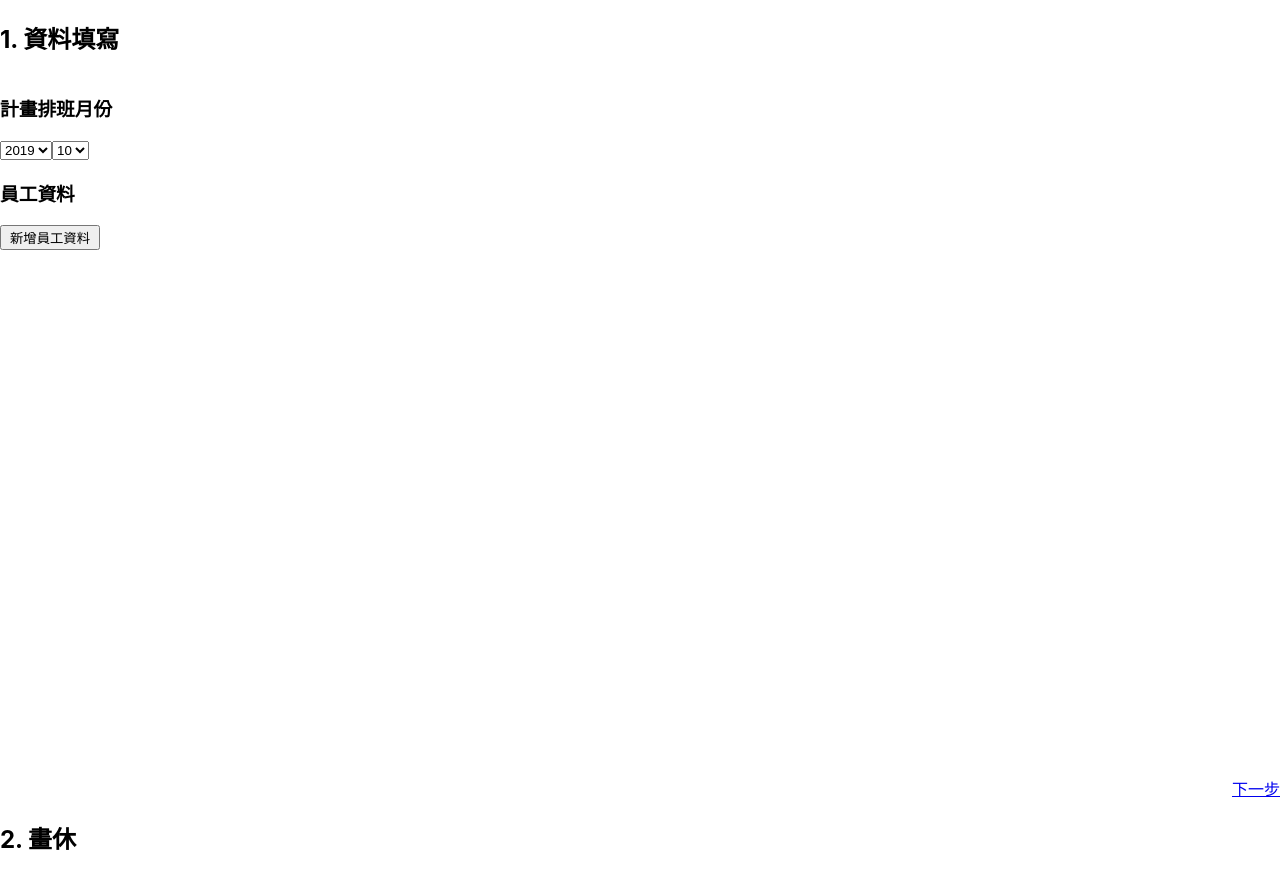
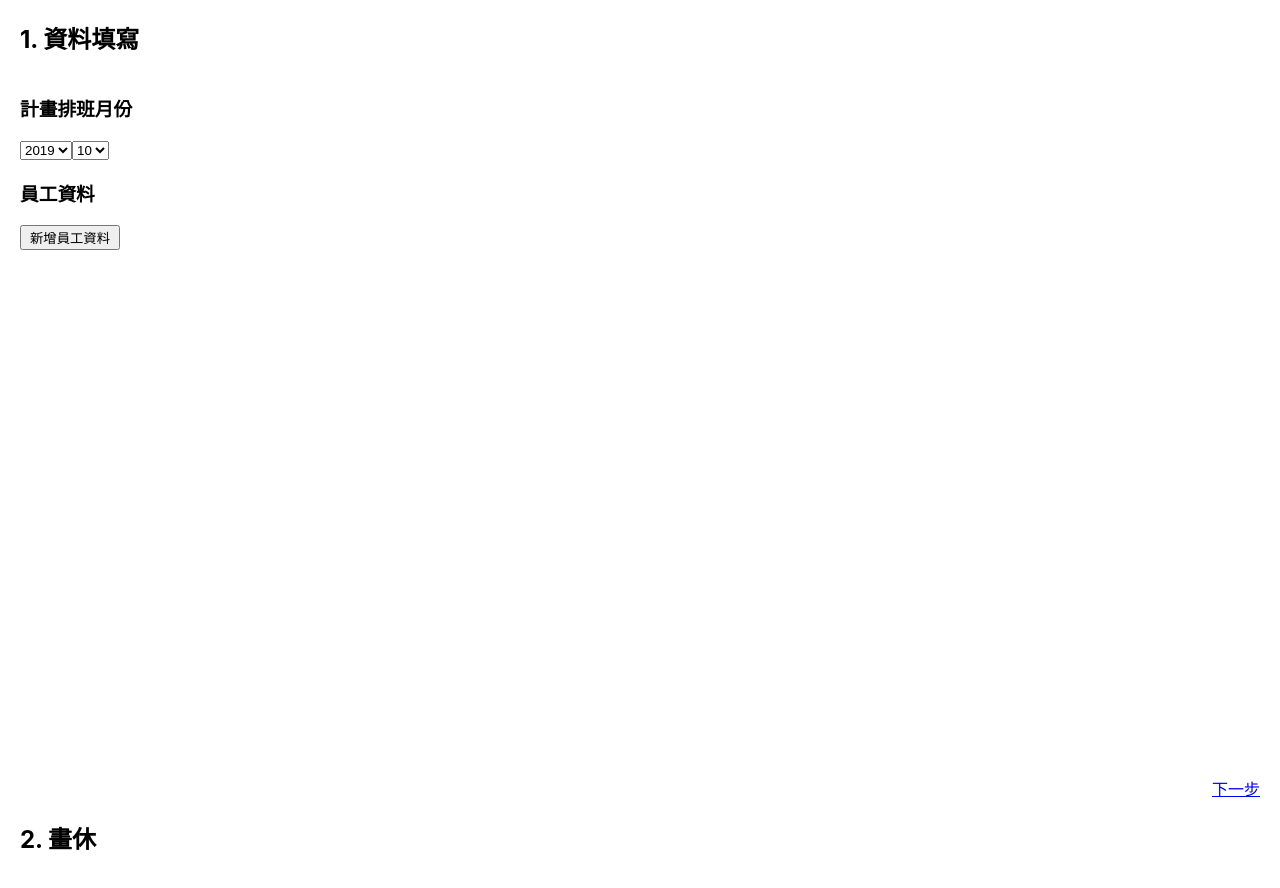
Before and after one commit to ThisWayne/shift-plan-auto-generator, a React (Create React App) app: page / in a window 1280 px wide. Shown: the top 888 px of the page. Built offline with nearby package versions, Linux system fonts and the light colour scheme.

Commit message:
add layout left right padding

```diff
--- a/src/components/app/app.scss
+++ b/src/components/app/app.scss
@@ -1,5 +1,6 @@
 .app {
   height: 100%;
+  padding: 0 20px;
 }
 
 .flex-container-column {
```
